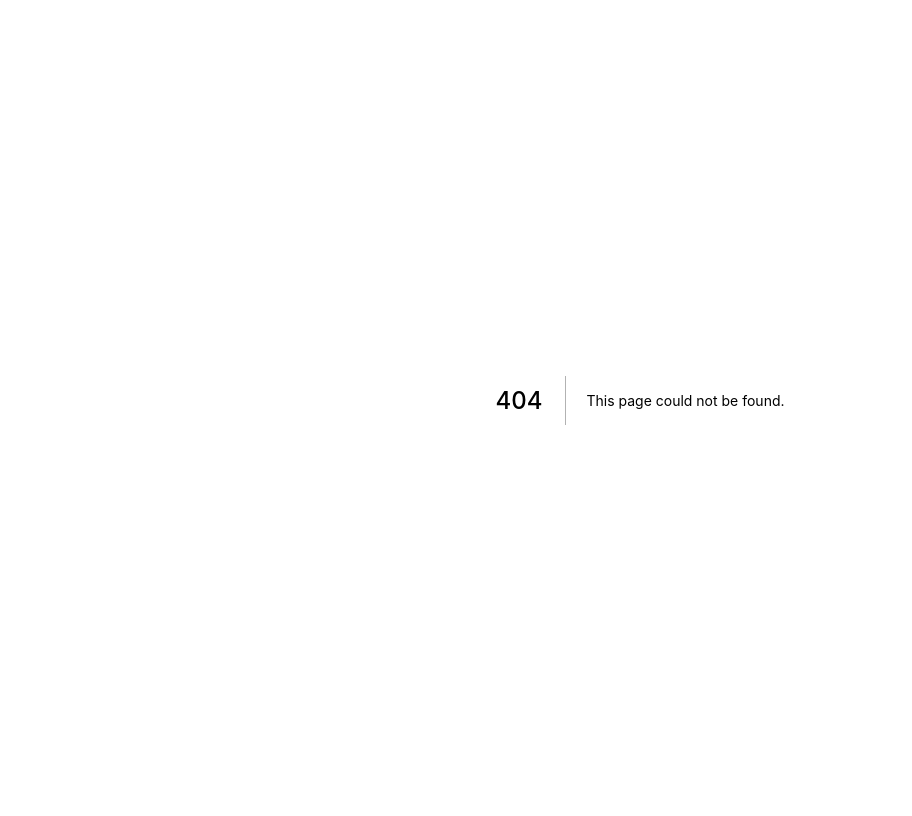
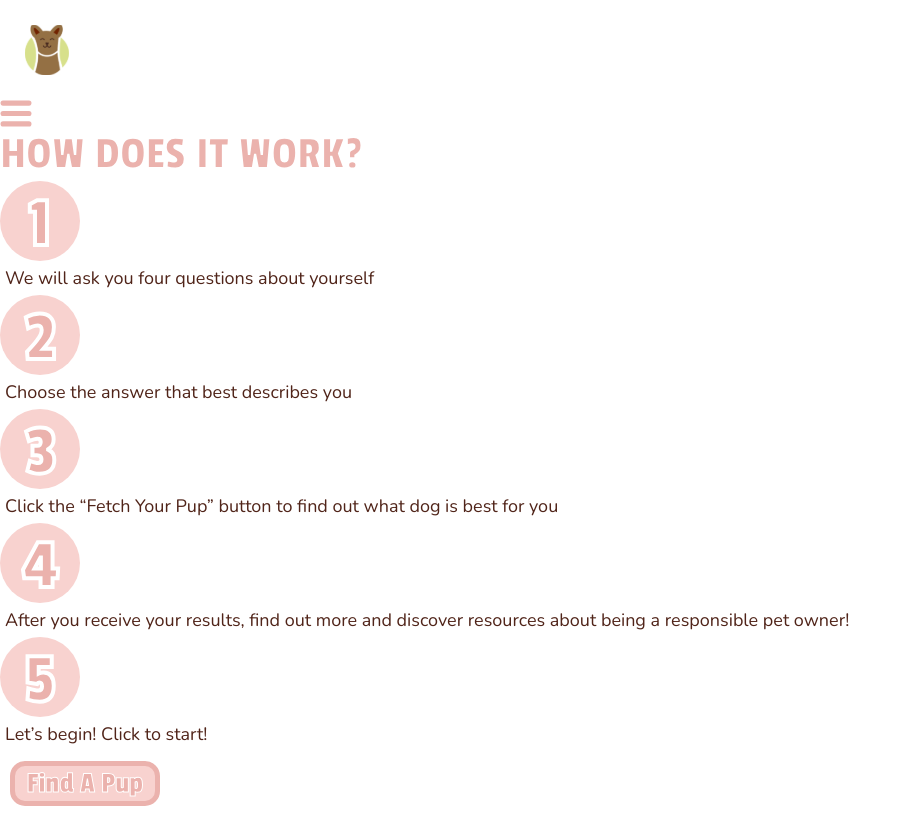
Before and after one commit to shaelorch/MDIA2109Fetch, a Next.js app: page /tutorial in a window 1280 px wide. Before the commit this address had no page. Shown: the whole page, without its empty margins (0-912 px from the left). Built offline with nearby package versions, Linux system fonts and the light colour scheme.

Commit message:
tutorial page

```diff
--- /dev/null
+++ b/pages/tutorial.js
@@ -0,0 +1,62 @@
+import Header from '../comps/Header';
+import Hamburger from '../comps/Hamburger';
+import Logo from '../comps/Logo';
+import CircleHeader from '../comps/CircleHeader';
+import Paragraph from '../comps/Paragraph';
+import MainButton from '../comps/MainButton';
+
+
+export default function tutorial(){
+  return <div>
+    <Logo/>
+    <Hamburger/>
+    <Header
+        headertext='HOW DOES IT WORK?'
+        size='48px'
+    />
+    <CircleHeader
+    labeltxt='1'
+    />
+    <Paragraph
+    labeltxt='We will ask you four questions about yourself'
+    size='18px'
+    />
+     <CircleHeader
+    labeltxt='2'
+    />
+    <Paragraph
+    labeltxt='Choose the answer that best describes you'
+    size='18px'
+    />
+     <CircleHeader
+    labeltxt='3'
+    />
+    <Paragraph
+    labeltxt='Click the “Fetch Your Pup” button to find out what dog is best for you '
+    size='18px'
+    />
+     <CircleHeader
+    labeltxt='4'
+    />
+    <Paragraph
+    labeltxt='After you receive your results, find out more and discover resources about being a responsible pet owner!'
+    size='18px'
+    />
+     <CircleHeader
+    labeltxt='5'
+    />
+    <Paragraph
+    labeltxt='Let’s begin! Click to start!'
+    size='18px'
+    />
+
+    <MainButton
+    labeltxt='Find A Pup'
+    bg='#F8D2CF'
+    color='#EBB2AD'
+    border='5px solid #EBB2AD'
+    ts = '1px white'
+    />
+
+  </div>
+}
```
